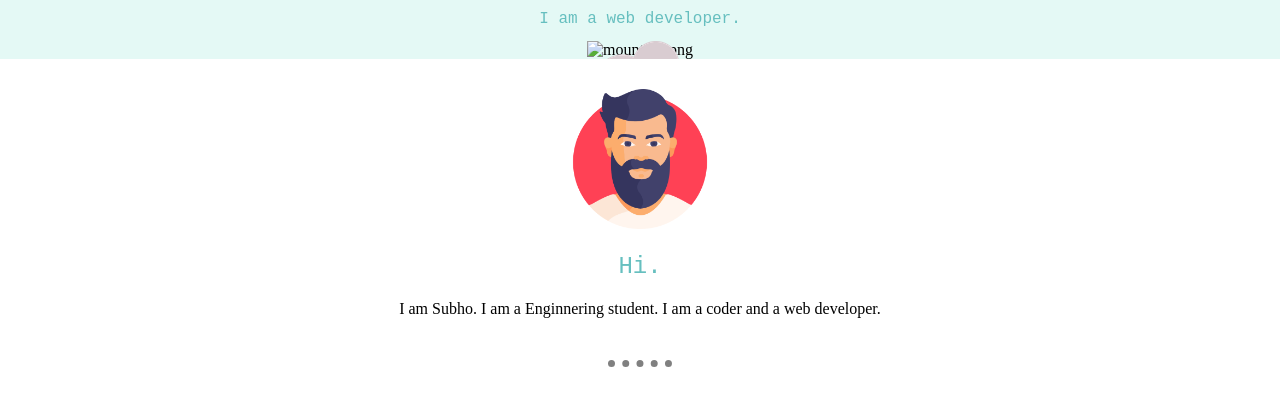
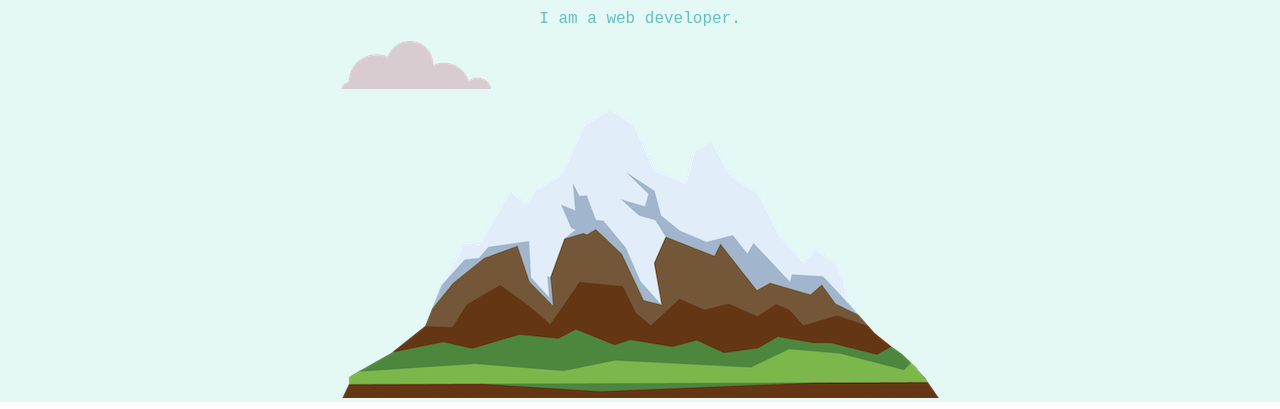
Before and after one commit to SubhodeepNeogi/CV, a plain HTML site: page index.html in a window 1280 px wide. Shown: the part 316-725 px from the top of the page. Drawn offline with Linux system fonts and the light colour scheme; the site is published under a folder, as on GitHub Pages, so addresses that start at the root find nothing; a web font is replaced by a local one.

Commit message:
Corrected the images

```diff
--- a/index.html
+++ b/index.html
@@ -16,7 +16,7 @@
         <h1 style="margin-bottom: 0px; line-height: 2;">I'm Subhodeep.</h1>
         <h2 style="font-size: 1rem;">I am a web developer.</h2>
         <img id="bottom-cloud" src="Images/cloud.png" alt="cloud-img">
-        <img src="/Images/mountain.png" alt="mountain-png">
+        <img src="Images/mountain.png" alt="mountain-png">
     </div>
 
     <div id="about-div">
```
